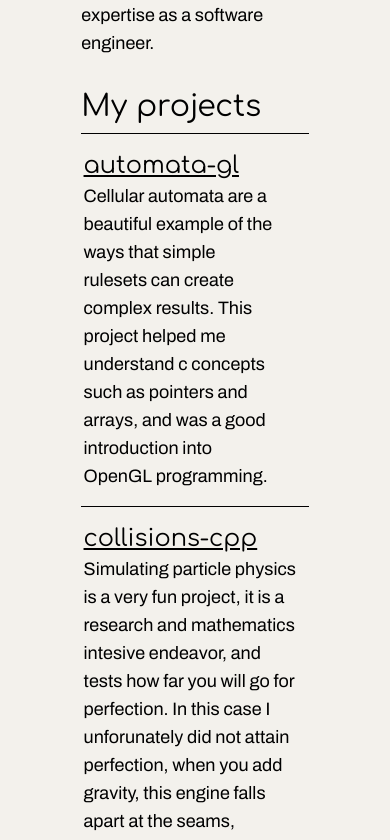
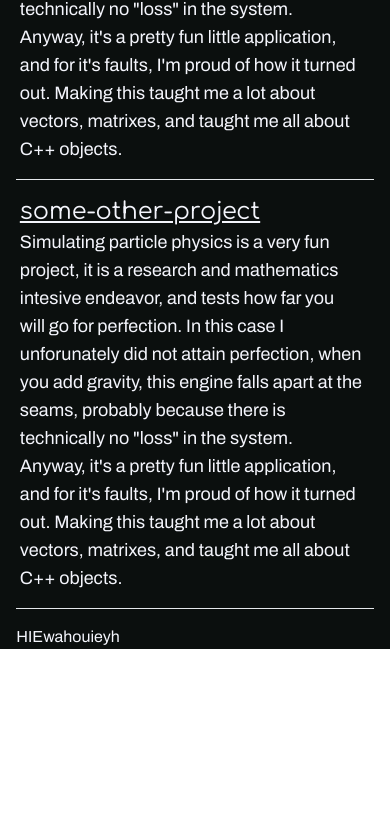
Before and after one commit to pamo22/nuxtportfolio, a Nuxt app: page / in a window 390 px wide. Shown: the part 2416-3256 px from the top of the page. After the commit the page ends 3065 px from the top, so only its background shows below. Built offline with nearby package versions, Linux system fonts and the light colour scheme.

Commit message:
progress

```diff
--- a/app.vue
+++ b/app.vue
@@ -1,7 +1,7 @@
 <template>
-  <div class="bg-c-offwhite min-h-screen">
-    <header class="h-20 text-2xl w-7/12 mx-auto table">
-      <span class="font-comfortaa p-3 text-black align-middle table-cell">
+  <div class="bg-c-offblack fg-c-offwhite min-h-screen">
+    <header class="h-20 text-2xl lg:w-9/12 xl:w-7/12 w-11/12 mx-auto table">
+      <span class="font-comfortaa p-3 align-middle table-cell">
         <span class="grid grid-cols-2">
           <span>
             <a href="/" class="font-bold">Home</a>
@@ -12,7 +12,7 @@
         </span>
       </span>
     </header>
-    <div class="w-7/12 mx-auto">
+    <div class="w-11/12 xl:w-7/12 lg:w-9/12 mx-auto">
       <NuxtPage/>
     </div>
     <footer class=""></footer>
--- a/assets/css/main.css
+++ b/assets/css/main.css
@@ -21,3 +21,27 @@ html {
 .font-comfortaa {
     font-family: 'Comfortaa', sans-serif;
 }
+
+.bg-c-offblack {
+    background-color: #0b0f0e;
+}
+
+.fg-c-offwhite {
+    color: #f4f5fc;
+}
+
+.fg-c-grey {
+    color: #cacaca;
+}
+
+.border-c-offwhite {
+    border-color: #f4f5fc;
+}
+
+.border-c-1 {
+    border-width: 1px;
+}
+
+a:hover {
+    color: #cacaca;
+}
--- a/pages/index.vue
+++ b/pages/index.vue
@@ -6,7 +6,7 @@
                     <h1 class="text-7xl font-comfortaa">Oscar Coghlan</h1>
                     <br>
                     <p class="text-lg">Aspiring software developer</p>
-                    <a href="#about" class="hover:text-gray-500 underline">learn more</a>
+                    <a href="#about" class="underline">learn more</a>
                 </span>
             </span>
         </div>
@@ -28,11 +28,11 @@
         </div>
         <div class="w-full">
             <h1 id="projects" class="text-3xl font-comfortaa mb-2">My projects</h1>
-            <hr class="border-black mb-4">
+            <hr class="fg-c-offwhite mb-4">
             <div class="w-[98%] mx-auto ">
                 <span class="grid grid-cols-1 md:grid-cols-2">
                     <span class="lg:pr-2 pr-8">
-                        <a href="/automata-gl" class="hover:text-gray-500 underline text-2xl font-comfortaa mb-2">automata-gl</a>
+                        <a href="/automata-gl" class="underline text-2xl font-comfortaa mb-2">automata-gl</a>
                         <p class="text-lg ">
                             Cellular automata are a beautiful example of the ways that simple rulesets can create complex results. This project helped me understand c concepts such as pointers and arrays, and was a good introduction into OpenGL programming.
                         </p>
@@ -41,38 +41,40 @@
                         </p>
                     </span>
                     <span class="grid grid-cols-1 items-center ml-auto mr-auto gap-4 hidden md:block">
-                        <video class="max-h-80" controls autoplay muted loop src="~assets/vid/gol1.mp4"></video>
+                        <video class="max-h-80 border-c-offwhite border-c-1" controls autoplay muted loop src="~assets/vid/gol1.mp4"></video>
                     </span>
                 </span>
             </div>
-            <hr class="border-black mb-4 mt-4">
+            <hr class="fg-c-offwhite mb-4 mt-4">
             <div class="w-[98%] mx-auto ">
                 <span class="grid grid-cols-1 md:grid-cols-2">
                     <span class="grid grid-cols-1 gap-4 pr-8 items-center ml-auto mr-auto hidden md:block">
-                        <video class="max-h-80" controls autoplay muted loop src="~assets/vid/ballsprev.mp4"></video>
+                        <video class="max-h-80 border-c-offwhite border-c-1" controls autoplay muted loop src="~assets/vid/ballsprev.mp4"></video>
                     </span>
                     <span class="lg:pr-0 pr-2">
-                        <a href="/collisions-cpp" class="hover:text-gray-500 underline text-2xl font-comfortaa mb-2">collisions-cpp</a>
+                        <a href="/collisions-cpp" class=" underline text-2xl font-comfortaa mb-2">collisions-cpp</a>
                         <p class="text-lg ">
                             Simulating particle physics is a very fun project, it is a research and mathematics intesive endeavor, and tests how far you will go for perfection. In this case I unforunately did not attain perfection, when you add gravity, this engine falls apart at the seams, probably because there is technically no "loss" in the system. Anyway, it's a pretty fun little application, and for it's faults, I'm proud of how it turned out. Making this taught me a lot about vectors, matrixes, and taught me all about C++ objects.
                         </p>
                     </span>
                 </span>
             </div>
-            <hr class="border-black mb-4 mt-4">
+            <hr class="fg-c-offwhite mb-4 mt-4">
             <div class="w-[98%] mx-auto ">
                 <span class="grid grid-cols-1 md:grid-cols-2">
-                    <span class="grid grid-cols-1 gap-4 pr-8 items-center ml-auto mr-auto hidden md:block">
-                        <video class="max-h-80" controls autoplay muted loop src="~assets/vid/ballsprev.mp4"></video>
-                    </span>
                     <span class="lg:pr-0 pr-2">
-                        <a href="/collisions-cpp" class="hover:text-gray-500 underline text-2xl font-comfortaa mb-2">collisions-cpp</a>
+                        <a href="/collisions-cpp" class="underline text-2xl font-comfortaa mb-2">some-other-project</a>
                         <p class="text-lg ">
                             Simulating particle physics is a very fun project, it is a research and mathematics intesive endeavor, and tests how far you will go for perfection. In this case I unforunately did not attain perfection, when you add gravity, this engine falls apart at the seams, probably because there is technically no "loss" in the system. Anyway, it's a pretty fun little application, and for it's faults, I'm proud of how it turned out. Making this taught me a lot about vectors, matrixes, and taught me all about C++ objects.
                         </p>
                     </span>
+                    <span class="grid grid-cols-1 gap-4 pr-8 items-center ml-auto mr-auto hidden md:block">
+                        <video class="max-h-80" controls autoplay muted loop src="~assets/vid/ballsprev.mp4"></video>
+                    </span>
                 </span>
             </div>
+            <hr class="fg-c-offwhite mb-4 mt-4">
         </div>
+        <p>HIEwahouieyh</p>
     </div>
 </template>
```
